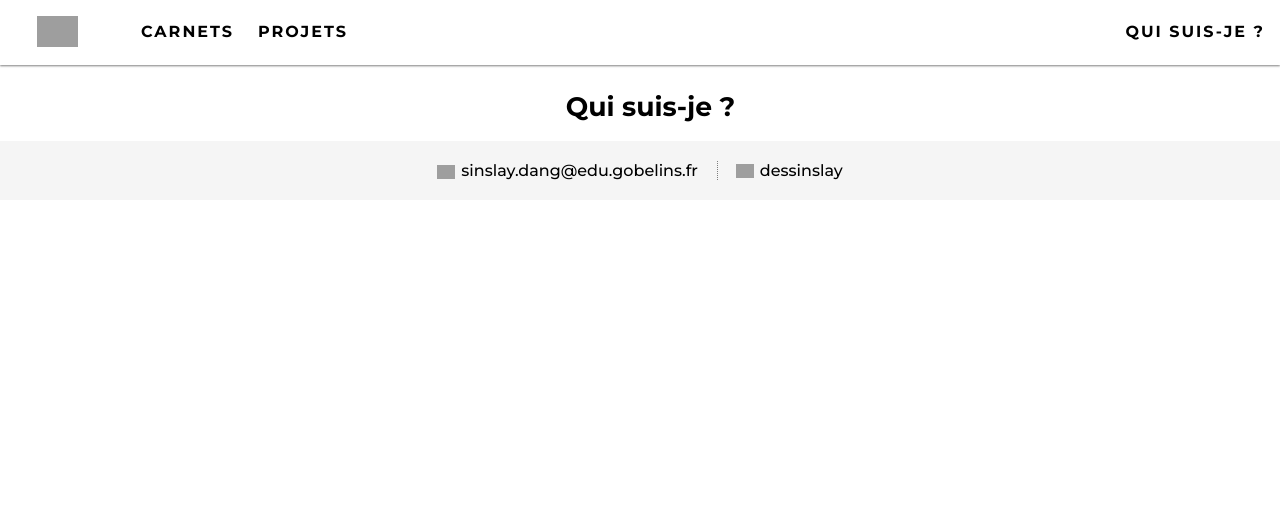
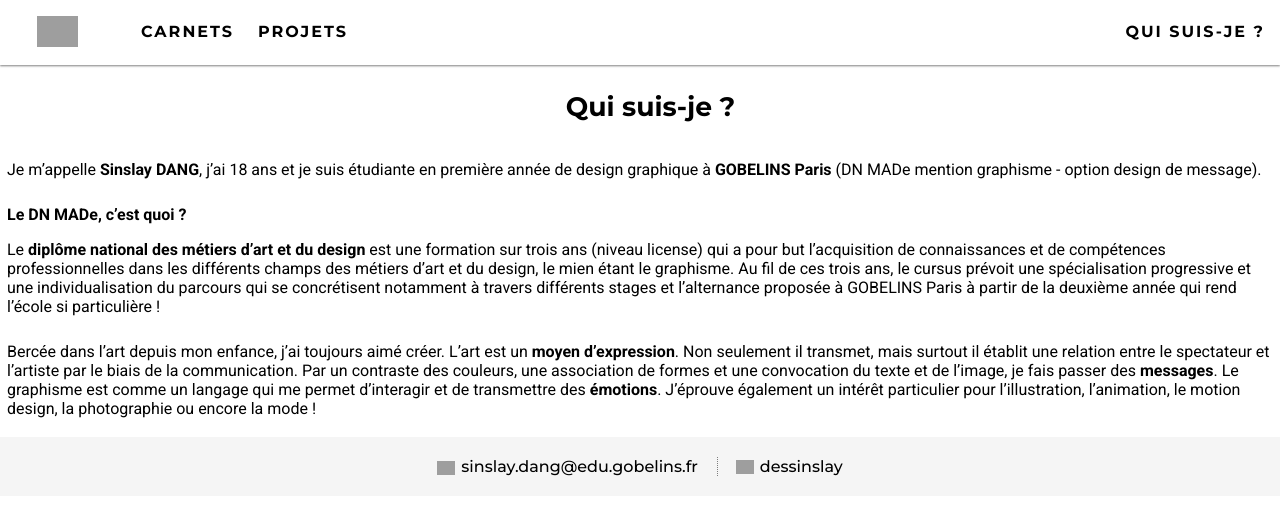
Before and after one commit to DangSinslay/DangSinslay.github.io, a Jekyll site: the page built from blog/index.html, in a window 1280 px wide. Shown: the top 515 px of the page. Built offline with Jekyll 4.4.1, drawn with Linux system fonts in a browser that asks for light colours; grey boxes are pictures that could not be loaded.

Commit message:
Update index.html

```diff
--- a/blog/index.html
+++ b/blog/index.html
@@ -3,5 +3,23 @@ layout: default
 title: Qui suis-je ?
 ---
 <div id="content" style="margin-top: 90px !important;">
-	<h1>{{ page.title }}</h1>
+	<h1>Qui suis-je ?</h1>
+	<table id="container">
+		<tbody>
+			<tr>
+				<td id="photo">
+					<div id="photo_container"></div>
+				</td>
+				<td id="bio">
+					<p style="padding-bottom: 10px">Je m’appelle <strong>Sinslay DANG</strong>, j’ai 18 ans et je suis étudiante en première année de design graphique à <strong>GOBELINS Paris</strong> (DN MADe mention graphisme - option design de message).</p>
+
+					<p><strong>Le DN MADe, c’est quoi ?</strong></p>
+					<p style="padding-bottom: 10px">Le <strong>diplôme national des métiers d’art et du design</strong> est une formation sur trois ans (niveau license) qui a pour but l’acquisition de connaissances et de compétences professionnelles dans les différents champs des métiers d’art et du design, le mien étant le graphisme. Au fil de ces trois ans, le cursus prévoit une spécialisation progressive et une individualisation du parcours qui se concrétisent notamment à travers différents stages et l’alternance proposée à GOBELINS Paris à partir de la deuxième année qui rend l’école si particulière !</p>
+
+					<p>Bercée dans l’art depuis mon enfance, j’ai toujours aimé créer. L’art est un <strong>moyen d’expression</strong>. Non seulement il transmet, mais surtout il établit une relation entre le spectateur et l’artiste par le biais de la communication. Par un contraste des couleurs, une association de formes et une convocation du texte et de l’image, je fais passer des <strong>messages</strong>. Le graphisme est comme un langage qui me permet d’interagir et de transmettre des <strong>émotions</strong>. J’éprouve également un intérêt particulier pour l’illustration, l’animation, le motion design, la photographie ou encore la mode !</p>
+				</td>
+			</tr>
+		</tbody>
+	</table>
+
 </div>
```
